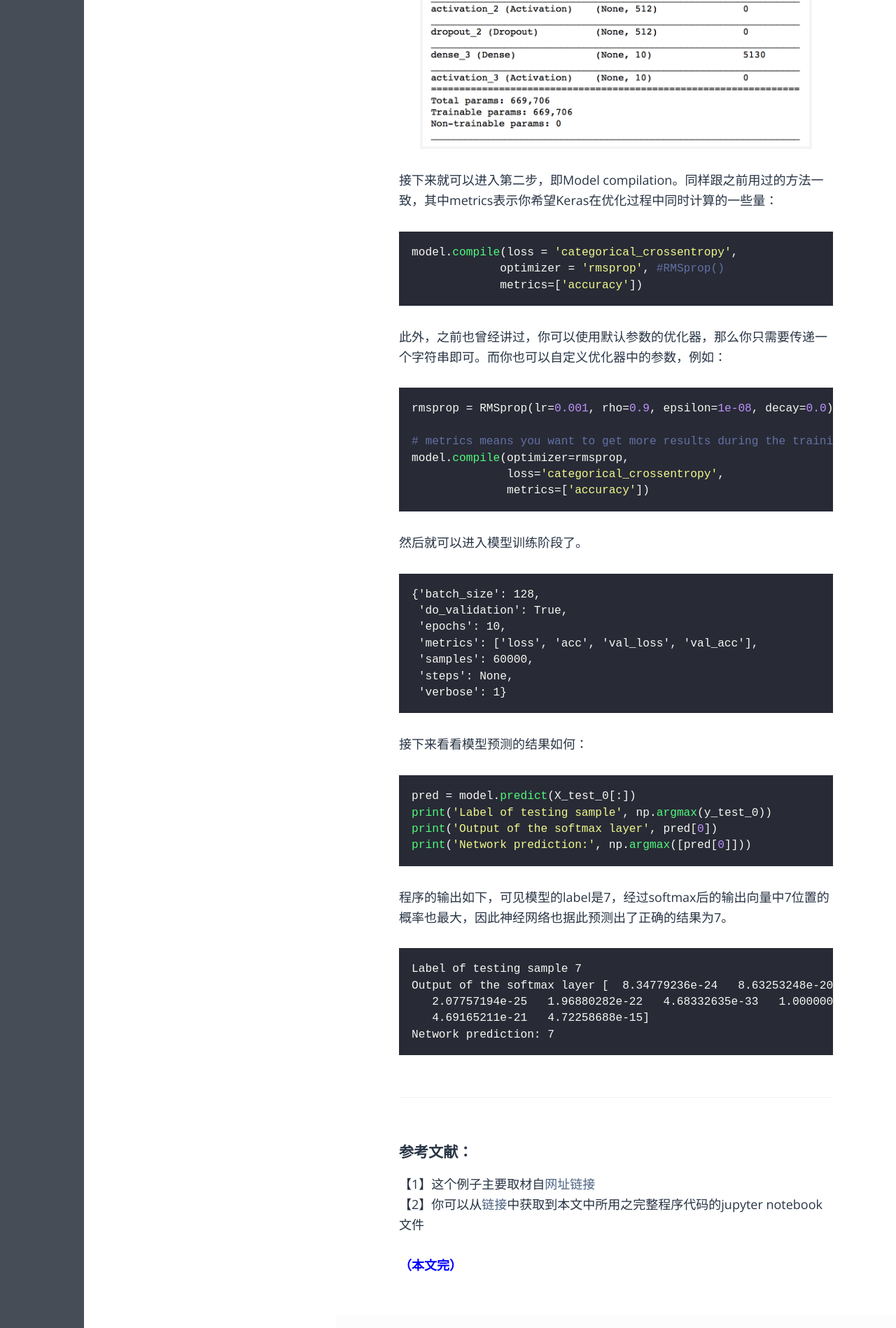
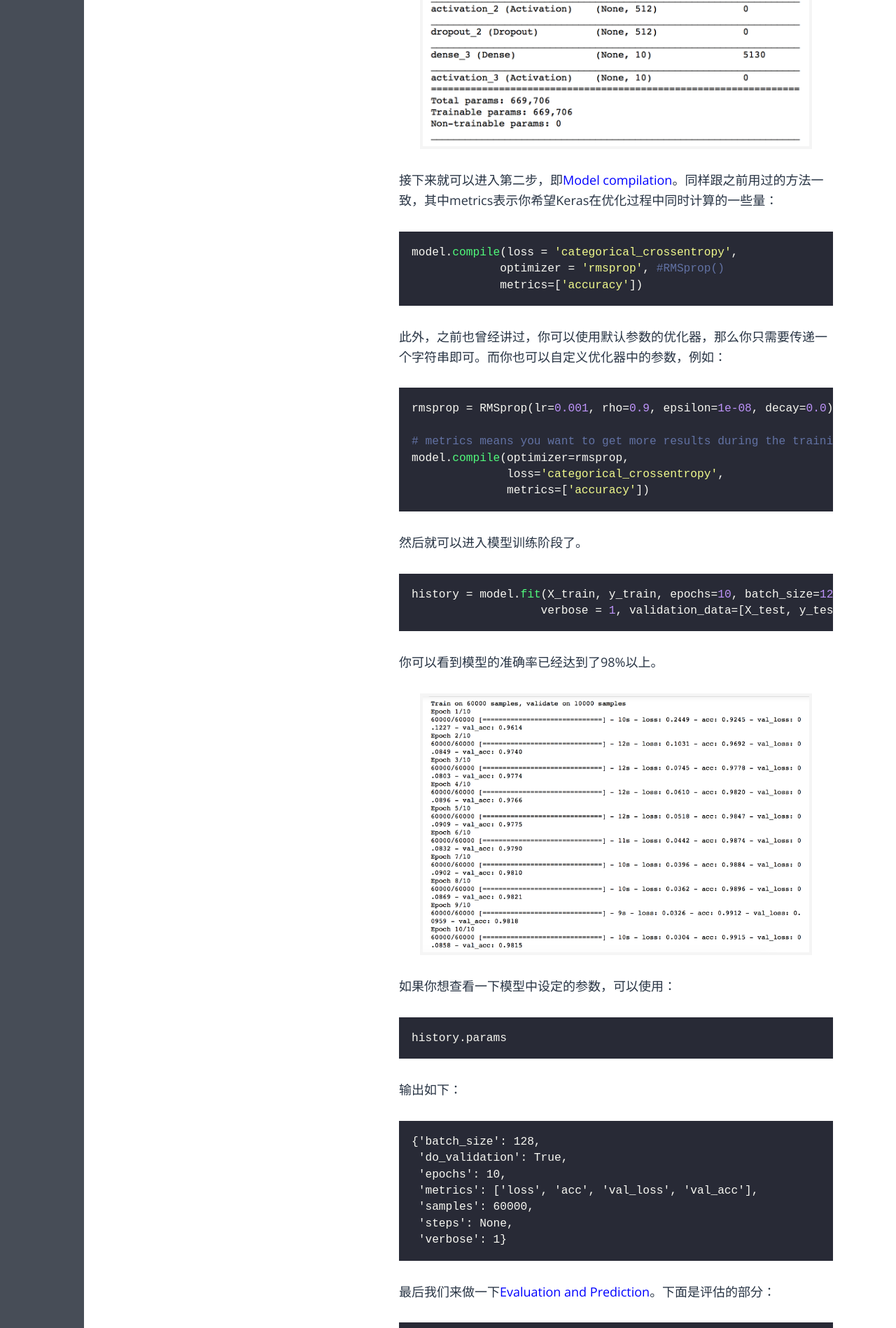
Before and after one commit to fzuo/baimafujinji, a Jekyll site: the page built from _posts/deeplearning/2017-10-30-keras-introduction02.md, in a window 1280 px wide. Shown: the part 2278-4176 px from the top of the page at 70% size. Built offline with Jekyll 4.4.1, drawn with Linux system fonts in a browser that asks for light colours; some web fonts are replaced; some of the changed text lies outside the part shown.

Commit message:
Update 2017-10-30-keras-introduction02.md

````diff
--- a/_posts/deeplearning/2017-10-30-keras-introduction02.md
+++ b/_posts/deeplearning/2017-10-30-keras-introduction02.md
@@ -37,7 +37,7 @@
 
 其中，60000是训练数据集中图像之数量，10000是测试数据集中图像之数量，28×28是图片的大小。
 
-接下来，要对输入的数据做一些预处理。将每个二维的图像矩阵转换成一个一维的向量，然后再将像素值做归一化，也就是从0~255的取值压缩到0~1之间。
+接下来，要对输入的数据做一些预处理。将每个二维的图像矩阵转换成一个一维的向量，然后再将像素值做归一化，也就是从0\~255的取值压缩到0\~1之间。
 
 ```python
 X_train = X_train.reshape(X_train.shape[0], -1) # 等价于X_train = X_train.reshape(60000,784)
@@ -81,7 +81,7 @@
 <img src="https://fzuo.github.io/assets/img/keras/keras03.png" width="560">
 </p>
 
-接下来就可以进入第二步，即Model compilation。同样跟之前用过的方法一致，其中metrics表示你希望Keras在优化过程中同时计算的一些量：
+接下来就可以进入第二步，即<span style="color:blue">Model compilation</span>。同样跟之前用过的方法一致，其中metrics表示你希望Keras在优化过程中同时计算的一些量：
 
 ```python
 model.compile(loss = 'categorical_crossentropy',
@@ -102,8 +102,24 @@
 
 然后就可以进入模型训练阶段了。
 
+```python
+history = model.fit(X_train, y_train, epochs=10, batch_size=128,
+                   verbose = 1, validation_data=[X_test, y_test])
+```
 
+你可以看到模型的准确率已经达到了98%以上。
 
+<p align="center">
+<img src="https://fzuo.github.io/assets/img/keras/keras04.png" width="560">
+</p>
+
+如果你想查看一下模型中设定的参数，可以使用：
+
+```python
+history.params
+```
+
+输出如下：
 
 ```
 {'batch_size': 128,
@@ -115,7 +131,36 @@
  'verbose': 1}
  ```
 
+最后我们来做一下<span style="color:blue">Evaluation and Prediction</span>。下面是评估的部分：
 
+```python
+score = model.evaluate(X_test, y_test, verbose = 0)
+print('Test score:', score[0])
+print('Test accuracy:', score[1])
+```
+
+输出如下：
+
+```
+Test score: 0.0857994918345
+Test accuracy: 0.9815
+```
+
+准确率为98.15%，其实这个值与在之前训练过程最终输出的val_acc是一致的。
+
+下面来看预测的部分，为此先输出一张测试图像：
+
+```python
+X_test_0 = X_test[0,:].reshape(1,784)
+y_test_0 = y_test[0,:]
+plt.imshow(X_test_0.reshape([28,28]))
+```
+
+输出的图像如下：
+
+<p align="center">
+<img src="https://fzuo.github.io/assets/img/keras/keras05.png" width="300">
+</p>
 
 接下来看看模型预测的结果如何：
 
````
